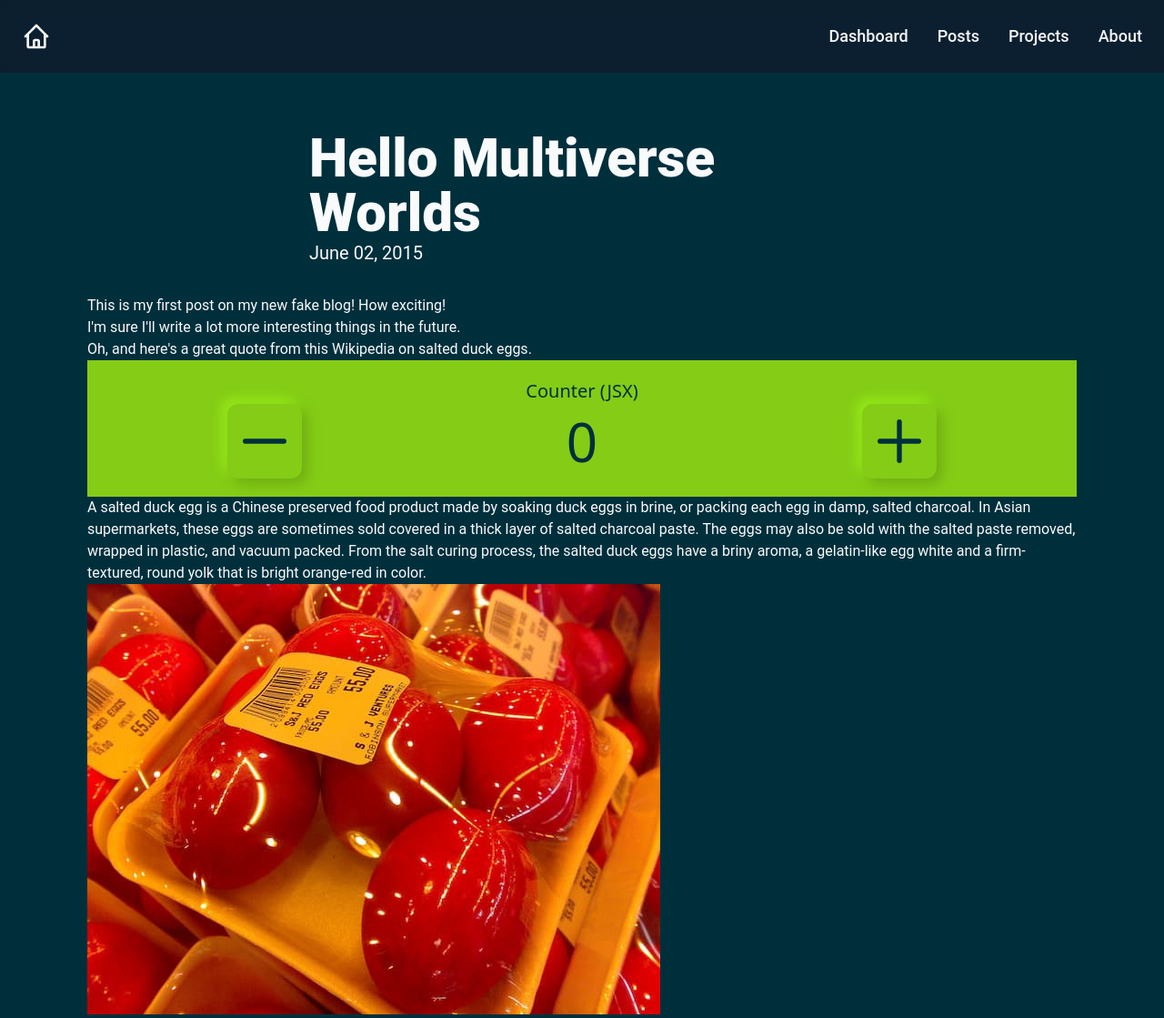
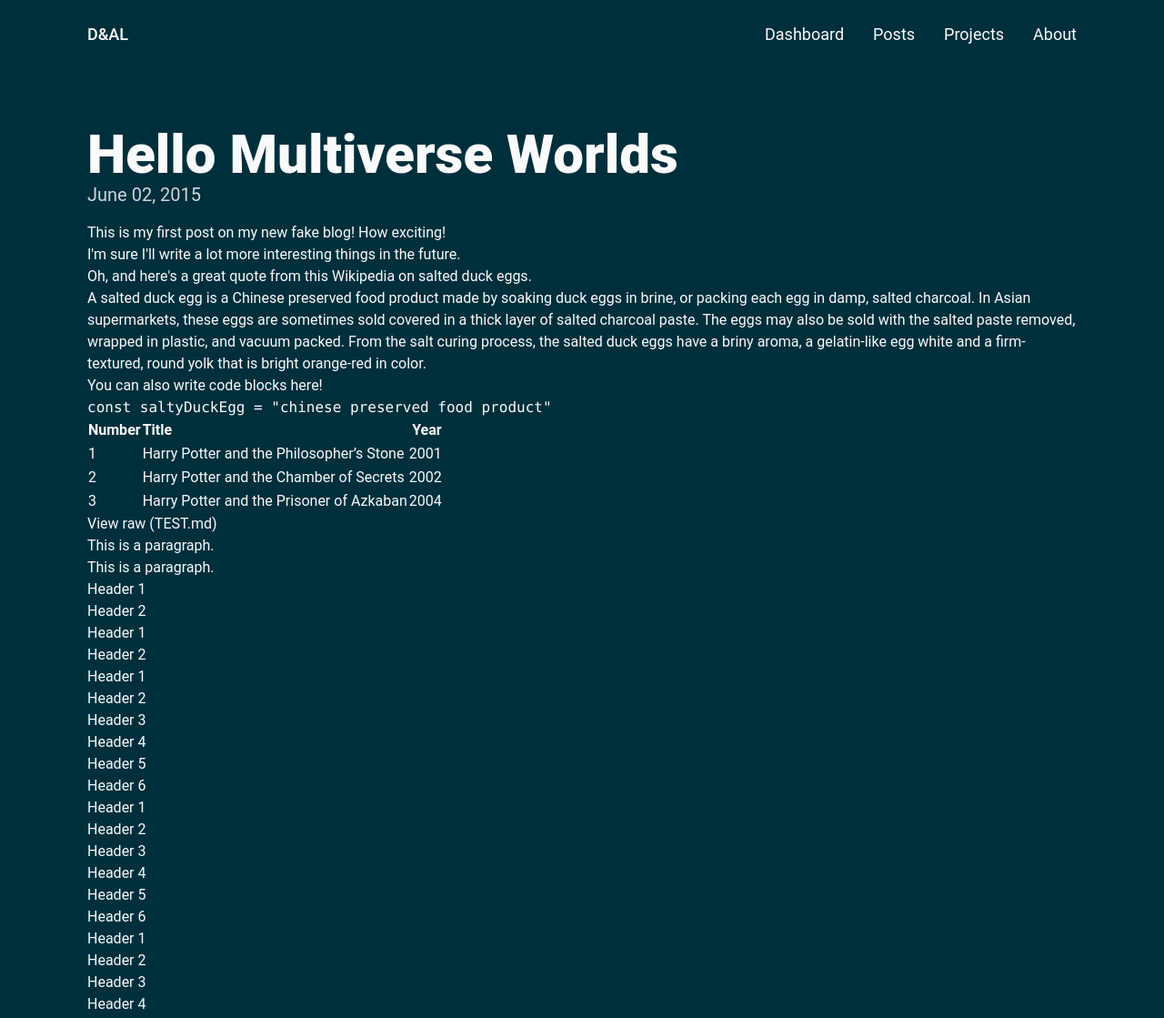
Before and after one commit to aueangpanit/datastructures-and-algorithms, a Gatsby site: page /hello-world in a window 1280 px wide. Shown: the top 1119 px of the page at 91% size. Built offline with nearby package versions, Linux system fonts and the light colour scheme; Gatsby itself is replaced by a stand-in of ours; some packages are replaced by stand-ins of ours; code samples lack their colours; what @tailwindcss/typography would draw is missing.

Commit message:
mdx update prose styles

```diff
--- a/content/blog/hello-world/index.mdx
+++ b/content/blog/hello-world/index.mdx
@@ -12,8 +12,6 @@ I'm sure I'll write a lot more interesting things in the future.
 Oh, and here's a great quote from this Wikipedia on
 [salted duck eggs](https://en.wikipedia.org/wiki/Salted_duck_egg).
 
-<Counter />
-
 > A salted duck egg is a Chinese preserved food product made by soaking duck
 > eggs in brine, or packing each egg in damp, salted charcoal. In Asian
 > supermarkets, these eggs are sometimes sold covered in a thick layer of salted
@@ -21,8 +19,6 @@ Oh, and here's a great quote from this Wikipedia on
 > wrapped in plastic, and vacuum packed. From the salt curing process, the
 > salted duck eggs have a briny aroma, a gelatin-like egg white and a
 > firm-textured, round yolk that is bright orange-red in color.
-
-![Chinese Salty Egg](./salty_egg_copy.jpg)
 
 You can also write code blocks here!
 
@@ -198,3 +194,7 @@ _single underscores_
 This paragraph has some `code` in it.
 
     This paragraph has some `code` in it.
+
+<Counter />
+
+![Chinese Salty Egg](./salty_egg_copy.jpg)
--- a/src/components/animations/SweepingAnimationWrapper.tsx
+++ b/src/components/animations/SweepingAnimationWrapper.tsx
@@ -17,7 +17,7 @@ export const SweepingAnimationWrapper: React.FC<SweepingAnimationWrapper> = ({
 
   return (
     <div
-      className={`${visible ? "max-w-xl" : "max-w-0"} ${
+      className={`${visible ? "max-w-2xl" : "max-w-0"} ${
         timingFunction === "linear" && "duration-1000 ease-linear"
       } transition-all delay-300 overflow-hidden`}
     >
--- a/src/components/common/Divider.tsx
+++ b/src/components/common/Divider.tsx
@@ -2,7 +2,7 @@ import React from "react"
 
 import { SweepingAnimationWrapper } from "../animations"
 
-export const Divider: React.FC = () => (
+export const Divider: React.FC<HTMLHRElement> = () => (
   <SweepingAnimationWrapper>
     <hr className="border-skin-fg-muted" />
   </SweepingAnimationWrapper>
--- a/src/components/common/Header.tsx
+++ b/src/components/common/Header.tsx
@@ -17,16 +17,13 @@ const resources = ["Dashboard", "Posts", "Projects", "About"]
 
 export const Header: React.FC<EmptyProps> = () => {
   return (
-    <Popover className="sticky top-0 z-10 bg-skin-header backdrop-blur-md backdrop-saturate-150 bg-opacity-70">
-      <div className="max-w-7xl mx-auto px-4 sm:px-6">
+    <Popover className="sticky top-0 z-10">
+      <div className="px-8 lg:px-24">
         <div className="flex justify-between items-center py-6 md:justify-start md:space-x-10">
           <div className="flex justify-start lg:w-0 lg:flex-1">
-            <Link
-              to="/"
-              className="rounded-md text-skin-header-fg focus:outline-none focus:ring-2 focus:ring-inset focus:ring-skin-focus"
-            >
+            <Link to="/" className="text-lg font-medium">
               <span className="sr-only">Home</span>
-              <HomeIcon className="h-8 w-auto" />
+              D&AL
             </Link>
           </div>
           <div className="-mr-2 -my-2 md:hidden">
@@ -37,11 +34,7 @@ export const Header: React.FC<EmptyProps> = () => {
           </div>
           <div className="hidden md:flex items-center justify-end md:flex-1 lg:w-0 space-x-8">
             {resources.map(item => (
-              <Link
-                to="/"
-                key={item}
-                className="whitespace-nowrap text-lg font-medium text-skin-header-fg rounded-md focus:outline-none focus:ring-2 focus:ring-skin-focus"
-              >
+              <Link to="/" key={item} className="whitespace-nowrap text-lg">
                 {item}
               </Link>
             ))}
--- a/src/components/mdx/CodeBlock.tsx
+++ b/src/components/mdx/CodeBlock.tsx
@@ -1,6 +1,10 @@
 import React from "react"
-import theme from "prism-react-renderer/themes/shadesOfPurple"
-import Highlight, { defaultProps, Language } from "prism-react-renderer"
+
+import Highlight, {
+  defaultProps,
+  Language,
+} from "prism-react-renderer"
+import theme from "prism-react-renderer/themes/github"
 
 interface CodeProps {
   codeString: string
@@ -16,8 +20,8 @@ const Code: React.FC<CodeProps> = ({ codeString, language }) => {
       code={codeString}
       language={language}
     >
-      {({ className, style, tokens, getLineProps, getTokenProps }) => (
-        <pre className={className} style={{ ...style, padding: "20px" }}>
+      {({ tokens, getLineProps, getTokenProps }) => (
+        <pre style={{ padding: "20px" }}>
           {tokens.map((line, i) => (
             <div key={i} {...getLineProps({ line, key: i })}>
               {line.map((token, key) => (
--- a/src/globals.css
+++ b/src/globals.css
@@ -20,8 +20,8 @@
     --color-text-muted: #4b5563;
 
     --color-focus: #06b6d4;
-    --color-anchor: #8b5cf6;
-    --color-anchor-hover: #a78bfa;
+    --color-anchor: #1f2937;
+    --color-anchor-hover: #4b5563;
 
     --color-primary: #fee2e2;
     --color-secondary: #fef3c7;
--- a/src/templates/BlogPost.tsx
+++ b/src/templates/BlogPost.tsx
@@ -22,18 +22,21 @@ const BlogPostTemplate: React.FC<PageProps> = ({ data, location }) => {
         description={post.frontmatter.description || post.excerpt}
       />
       <article itemScope itemType="http://schema.org/Article">
-        <header className="grid grid-cols-blog">
+        <header>
           <h1
             className="col-start-2 font-black text-skin-fg text-4xl md:text-6xl"
             itemProp="headline"
           >
             {post.frontmatter.title}
           </h1>
-          <p className="col-start-2 text-skin-fg text-xl">
+          <p className="col-start-2 text-xl text-skin-fg-muted">
             {post.frontmatter.date}
           </p>
         </header>
-        <section itemProp="articleBody" className="prose prose-xl mt-8 mx-auto">
+        <section
+          itemProp="articleBody"
+          className="prose lg:prose-xl text-skin-fg mt-4"
+        >
           <MDXRenderer>{post.body}</MDXRenderer>
         </section>
       </article>
--- a/tailwind.config.js
+++ b/tailwind.config.js
@@ -1,3 +1,4 @@
+const { borderRadius } = require("tailwindcss/defaultTheme")
 const defaultTheme = require("tailwindcss/defaultTheme")
 
 function withOpacity(variableName) {
@@ -55,27 +56,25 @@ module.exports = {
               fontWeight: "700",
               letterSpacing: theme("letterSpacing.tight"),
               color: theme("colors.fg"),
-              fontFamily: "Exo",
             },
             h2: {
               fontWeight: "700",
               letterSpacing: theme("letterSpacing.tight"),
               color: theme("colors.fg"),
-              fontFamily: "Exo",
             },
             h3: {
               fontWeight: "700",
-              fontFamily: "Exo",
               color: theme("colors.fg"),
             },
             "h4,h5,h6": {
-              fontFamily: "Exo",
               fontWeight: "600",
               color: theme("colors.fg"),
             },
-            code: {
-              color: theme("colors.bg"),
-              backgroundColor: theme("colors.focus"),
+            pre: {
+              color: `${theme("colors.fg")} !important`,
+              backgroundColor: `${theme("colors.bg")} !important`,
+              border: `1px solid ${theme("colors.fg")}`,
+              borderRadius: "0px !important",
             },
             details: {
               backgroundColor: theme("colors.bg"),
@@ -98,9 +97,10 @@ module.exports = {
               },
             },
             blockquote: {
-              fontSize: "1.5rem",
+              fontWeight: "400",
               color: theme("colors.fg"),
               borderLeftColor: theme("colors.fg-muted"),
+              borderLeft: "1px solid",
             },
           },
         },
@@ -109,10 +109,6 @@ module.exports = {
       boxShadow: {
         button: "6px 6px 13px #70ad13, -6px -6px 13px #98eb19",
         light: "6px 6px 13px #059bb4, -6px -6px 13px #07d1f4",
-      },
-      fontFamily: {
-        exo: ["Exo", ...defaultTheme.fontFamily.sans],
-        yrsa: ["Yrsa", ...defaultTheme.fontFamily.sans],
       },
       gridTemplateColumns: {
         blog: "1fr min(600px, 100%) 1fr",
```
Also changed, not shown: wrapRootElement.js (+4 -3 lines).
